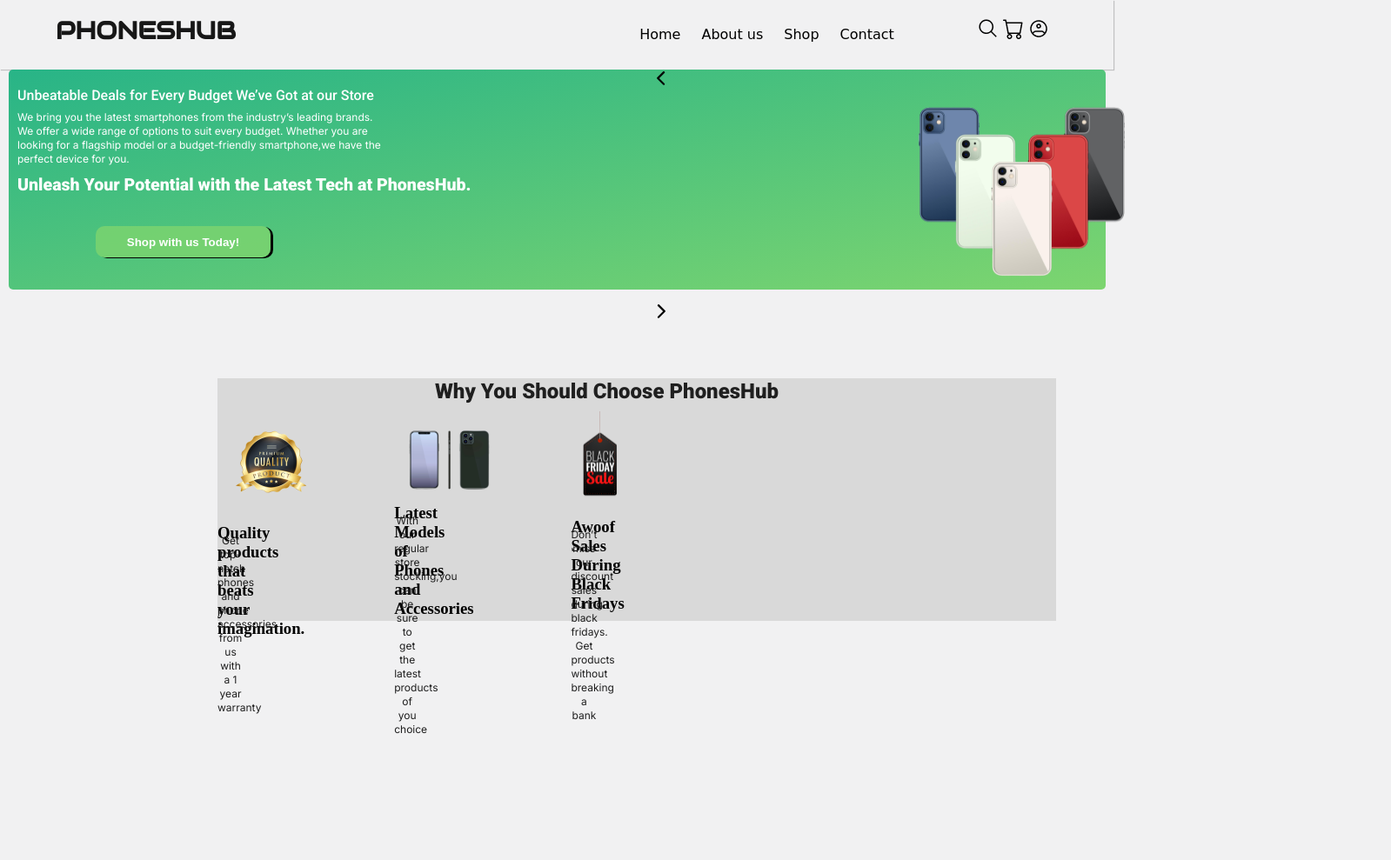
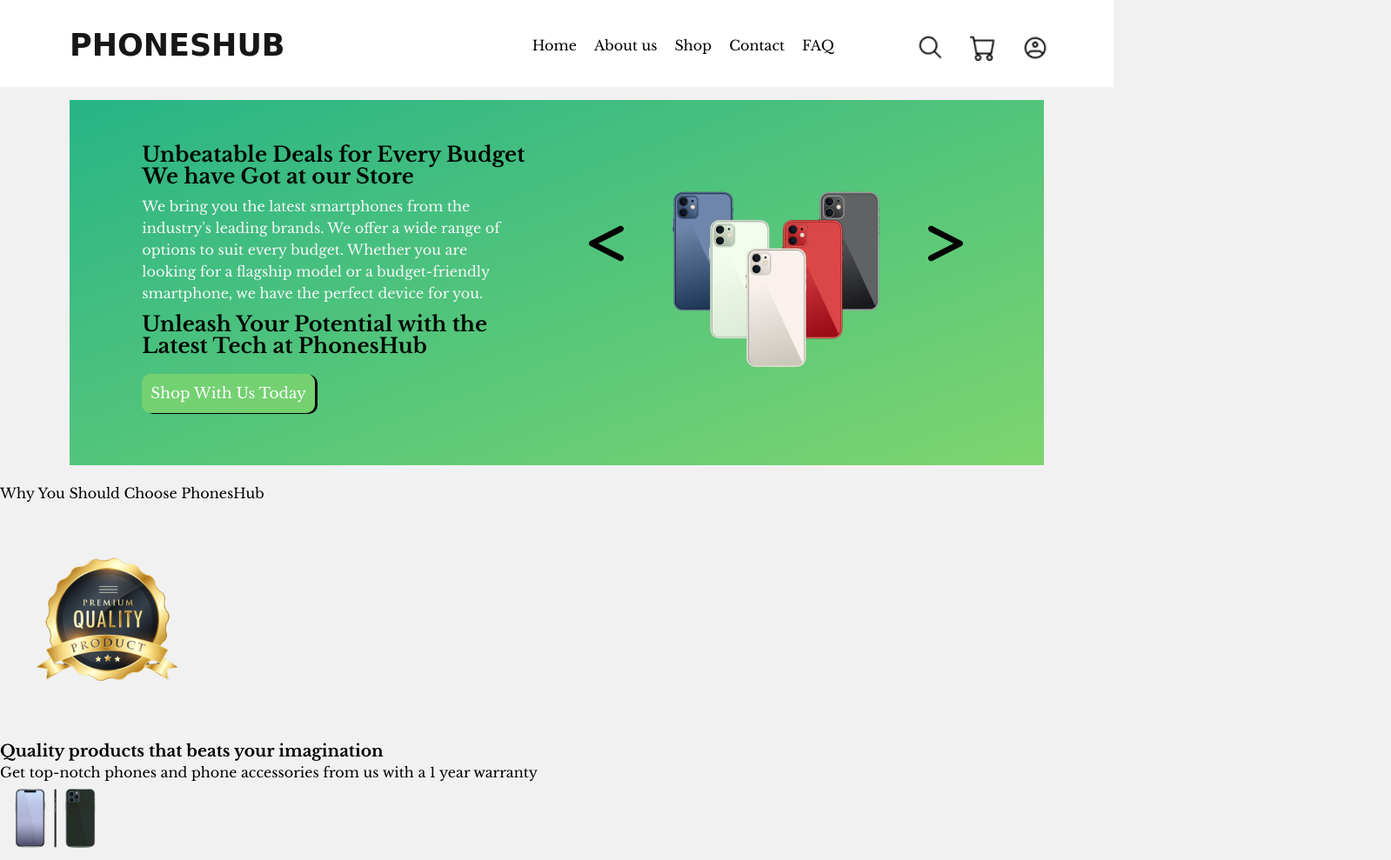
Before and after one commit to Don-Wealth/Phones-hub, a plain HTML site: page E-commerce Website/index.html in a window 1280 px wide. Shown: the top 989 px of the page at 87% size, 1599 px wide, since content can reach past the window. Before the commit the page ends 847 px from the top, so only its background shows below. Drawn offline with nearby package versions, Linux system fonts and the light colour scheme; a web font is replaced by a local one.

Commit message:
initial commit

```diff
--- a/E-commerce Website/css/styles.css
+++ b/E-commerce Website/css/styles.css
@@ -1,277 +1,154 @@
 * {
-	margin: 0;
-	padding: 0;
-	box-sizing: border-box;
-	/* font-family: "Roboto", sans-serif; */
-
+  box-sizing: border-box;
+  margin: 0;
+  padding: 0;
 }
 
 body {
-	height: 100vh;
-	background-color: #F1F1F2;
+  height: 100vh;
+  background-color: #f1f1f2;
+  font-family: "Libre Baskerville", serif;
+  line-height: 25px;
+  position: absolute;
 }
 
-/* NAVIGATION BAR MENU */
+/** navBar **/
 
-.container {
-	width: 90%;
-	margin: 0 auto;
-	clear: both;
+.header-container {
+  position: fixed;
+  top: 0;
+  background-color: white;
+  height: 100px;
+  width: 100%;
+  padding: 0 60px;
+  display: flex;
+  justify-content: space-between;
 }
 
-/* a {
-	font-family: 'Audiowide', cursive;
-} */
-
-#brand>img {
-	z-index: 1;
-	color: #28b487;
-	margin-bottom: 50px;
+.logo {
+  text-decoration: none;
+  margin: 40px 20px;
+  color: #171717;
+  font-size: 35px;
+  font-style: normal;
+  font-weight: 900;
+  font-family: "Audiowide", cursive;
 }
 
-nav {
-	background-color: #F1F1F2;
-	height: 80px;
-	line-height: 80px;
-	box-shadow: 1px 1px 1px rgba(0, 0, 0, 0.2);
-	/* position: fixed; */
-	top: 0;
-	left: 0;
-	width: 100%;
-	z-index: 9998;
-	transition: all 0.5s;
-	&.scrollUp transform: translateY(-80px);
+.nav-list-items ul {
+  display: flex;
+  flex-direction: row;
+  justify-content: space-evenly;
+  gap: 20px;
+  margin: 40px 20px;
 }
 
-ul.navbar-menu {
-	margin: 0;
-	padding: 0;
-	display: inline-block;
-	float: right;
+.nav-list-items ul > a {
+  text-decoration: none;
 }
 
-li {
-	display: inline-block;
-	margin: 0 10px;
-	font-family: 'Big Shoulders Inline 	Display', cursive;
+.nav-list {
+  list-style-type: none;
+  color: black;
+  transition: 0.4s;
 }
 
-.icon {
-	margin-top: 0px;
+ .nav-list:hover {
+  cursor: pointer;
+  background-color: #75d272;
+  color: white;
+  padding: 3px 10px;
+  border-radius: 3px;
+  box-shadow: black 1px 1px;
 }
 
-a {
-	display: inline-block;
-	text-decoration: none;
-	margin-right: 20%;
-	color: #171717;
-	font-size: 28px;
-	font-style: normal;
-	font-weight: 800;
-	line-height: 30px;
-	font-family: 'Audiowide', cursive;
+.nav-list:active {
+  box-shadow: none;
+  background-color: rgba(125, 213, 111, 0.7);
+  transition: all ease-in-out 0.3s;
 }
 
-;
-
-a#brand {
-	text-transform: uppercase;
-	float: left;
-	font-weight: 800;
-	font-size: 20px;
+.nav-icons {
+  display: flex;
+  justify-content: space-evenly;
 }
 
-.top-button {
-	background: none;
-	width: 30px;
-	height: 40px;
-	margin-top: 20px;
-	border: none;
-	float: right;
-	display: inline-block;
-	cursor: pointer;
-	display: none;
+.nav-icons img {
+  width: 30px;
+  height: 30px;
+  margin: 40px 15px;
 }
 
-span {
-	width: 30px;
-	height: 40px;
-	height: 2px;
-	/* background: #333; */
-	/* display: inline-block; */
-	margin: 5px 0;
+.nav-icons img:hover {
+  transform: scale(1.1);
+  cursor: pointer;
 }
 
-/* TOP CONTAINER CONTENT  */
-.top-container {
-	background: linear-gradient(to left top, #7dd56f, #28b487);
-	display: inline-flex;
-	width: 98.5%;
-	height: 253px;
-	flex-shrink: 0;
-	margin: 0px 10px 0px 10px;
-	border-radius: 5px;
+/** Section-one - home **/
+
+.home {
+  background: linear-gradient(to left top, #7dd56f, #28b487);
+  margin: 115px 80px 20px;
+  display: flex;
+  padding: 50px 10px;
+  justify-content: space-evenly;
 }
 
-.upper-column {
-	display: inline-flex;
-	flex-direction: column;
-	align-items: flex-start;
-	gap: 7px;
-	line-height: 50px;
-	width: 630px;
-	height: 124px;
-	color: #FFFFFF;
-	margin: 20px 0px 0px 10px;
+.left,
+.right {
+  width: 40%;
+  color: rgb(1, 10, 4);
 }
 
-.upper-column>h4 {
-	color: #fff;
-	text-shadow: 0px 4px 4px 0px rgba(0, 0, 0, 0.25);
-	font-family: Roboto;
-	font-size: 16px;
-	font-style: normal;
-	font-weight: 500;
-	line-height: 20px;
+.home-img-container {
+  display: flex;
+  align-items: center;
+  gap: 50px;
 }
 
-h4+p {
-	display: flex;
-	width: 430px;
-	flex-direction: column;
-	color: #fff;
-	font-family: 'Inter', sans-serif;
-	font-size: 12px;
-	font-style: normal;
-	font-weight: 400;
-	line-height: 16px;
+.right > img {
+  width: 250px;
 }
 
-h4+p+h3 {
-	#FFFFFF;
-	font-family: 'Roboto', sans-serif;
-	font-size: 19.6px;
-	font-style: normal;
-	font-weight: 800;
-	line-height: 30px;
+.right > .arrow {
+  width: 40px;
+  margin-bottom: 90px;
 }
 
-.top-img {
-	align-content: end;
-	width: 249px;
-	height: 249px;
-	margin: 0px 100px 0px 100px;
+.left {
+  display: flex;
+  flex-direction: column;
+  justify-content: space-evenly;
+  gap: 10px;
 }
 
-
-.top-img>img {
-	width: 249px;
-	height: 240px;
-	flex-shrink: 0;
-	margin: 0px 300px 0px 300px;
+.home > .left > p {
+  color: #f7f7f7;
 }
 
-.arrow {
-	top: -50;
-	bottom: 100px;
+.home > .left > .shop-btn {
+  color: white;
+  background-color: rgba(125, 213, 111, 0.8);
+  width: fit-content;
+  padding: 10px;
+  border-radius: 10px;
+  margin: 10px 0;
+  font-size: 17px;
+  box-shadow: black 3px 1px;
+  transition: 0.4s;
 }
 
-.top-container-button {
-
-	position: absolute;
-	margin: 180px 100px;
+.home > .left > .shop-btn:hover {
+  background-color: rgba(125, 213, 111, 0.5);
+  cursor: pointer;
 }
 
-.top-container-button>button {
-	border: none;
-	width: 201px;
-	height: 36px;
-	flex-shrink: 0;
-	border-radius: 10px;
-	box-shadow: black 3px 1px;
-	padding: 10px 30px;
-	background-color: rgba(125, 213, 111, .8);
-	color: #fff;
-	font-weight: 700;
-	transition: .4s;
+.home > .left > .shop-btn:active {
+  box-shadow: none;
 }
 
-.top-container-button>button:active {
-	box-shadow: none;
-	background-color: rgba(125, 213, 111, .5);
-	transition: all ease-in 0.3s;
-}
-
-
-/* button {
-	font-family: 'Roboto', sans-serif;
+/** Section-two - about us **/
+/* .about-container {
+	display: grid;
+	grid-template-columns: 1fr 1fr 1fr;
 } */
-
-/* SECOND CONTAINER */
-.second-container {
-	background-color: #D9D9D9;
-	width: 964px;
-	height: 279px;
-	flex-shrink: 0;
-	margin: 8% 250% 50% 250px;
-}
-
-/* Heading */
-.topic {
-	width: 395px;
-	height: 30px;
-	margin: 10px 1% 0px 250px;
-}
-
-.topic>h3 {
-	color: #1F1F1F;
-	font-family: 'Roboto', sans-serif;
-	font-size: 24px;
-	font-style: normal;
-	font-weight: 800;
-	line-height: 30px;
-	height: 30px;
-	width: 471px;
-}
-
-.inner-container {
-	display: inline-flex;
-	flex-direction: row;
-	align-items: center;
-	align-self: center;
-	gap: 20%;
-}
-
-.vector1>img {
-	width: 127px;
-	height: 132px;
-	flex-shrink: 0;
-}
-
-.vector2>img {
-
-	width: 127px;
-	height: 84.667px;
-	flex-shrink: 0;
-}
-
-.vector3>img {
-	width: 127px;
-	height: 117.299px;
-	flex-shrink: 0;
-}
-
-.vector {
-	display: flex;
-	flex-direction: column;
-}
-
-span>p {
-	color: #1F1F1F;
-	text-align: center;
-	font-family: Inter;
-	font-size: 12px;
-	font-style: normal;
-	font-weight: 400;
-	line-height: 16px;
-}
--- a/E-commerce Website/index.html
+++ b/E-commerce Website/index.html
@@ -1,101 +1,103 @@
 <!DOCTYPE html>
 <html lang="en">
-
   <head>
-		<meta charset="UTF-8">
-		<meta name="viewport" content="width=device-width, initial-scale=1.0">
-		<link rel="stylesheet" href="css\styles.css">
-		<link rel="shortcut icon" href="images\logo\logo.jpg" type="image/x-icon">
-		<style>
-			@import url('https://fonts.googleapis.com/css2?family=Audiowide&family=Big+Shoulders+Inline+Display:wght@100;200;300;400;600;700;800;900&family=Inter:wght@100;200;300;400;500;600;700;800;900&family=Montserrat:ital,wght@0,100;0,200;0,300;0,400;0,500;0,600;0,700;0,800;0,900;1,100;1,200;1,300;1,400;1,500;1,600;1,700;1,800;1,900&family=Roboto:ital,wght@0,100;0,300;0,400;0,500;0,700;0,900;1,100;1,300;1,400;1,500;1,700;1,900&display=swap');
-		</style>
+    <meta charset="UTF-8" />
+    <meta name="viewport" content="width=device-width, initial-scale=1.0" />
+    <link rel="stylesheet" href="css\styles.css" />
+    <link rel="shortcut icon" href="images/LOGO/logo.jpg" type="image/x-icon" />
+    <link rel="preconnect" href="https://fonts.googleapis.com" />
+    <link rel="preconnect" href="https://fonts.gstatic.com" crossorigin />
+    <link
+      href="https://fonts.googleapis.com/css2?family=Libre+Baskerville:wght@400;700&display=swap"
+      rel="stylesheet"
+    />
     <title>Phones Hub</title>
   </head>
-
   <body>
-		<nav>
-			<div class="container">
-				<a href="#" id="brand">PHONESHUB</a>
-				<button class="top-button">
-					<span></span>
-					<span></span>
-					<span></span>
-				</button>
-
-				<ul class="navbar-menu">
-					<li>Home</li>
-					<li>About us</li>
-					<li>Shop</li>
-					<li>Contact</li>
-					<li></li>
-					<li></li>
-					<li></li>
-					<li>
-						<span><img src="images\carbon_search.png" alt=""></span>
-						<span><img src="images\bi_cart.png" class="icon" alt=""></span>
-						<span><img src="images\iconamoon_profile-circle-light.png" class="icon" alt=""></span>
-					</li>
+    <header>
+      <nav class="header-container">
+        <a href="#" class="logo">PHONESHUB</a>
+        <div class="line"></div>
+        <div class="line"></div>
+        <div class="line"></div>
+        <div class="nav-list-items">
+          <ul>
+            <a href="#home"><li class="nav-list">Home</li></a>
+            <a href="#about"><li class="nav-list">About us</li></a>
+            <a href=""><li class="nav-list">Shop</li></a>
+            <a href=""><li class="nav-list">Contact</li></a>
+            <a href=""><li class="nav-list">FAQ</li></a>
           </ul>
         </div>
-
+        <div class="nav-icons">
+          <img src="images/carbon_search.png" alt="" />
+          <img src="images/bi_cart.png" alt="" />
+          <img src="images/iconamoon_profile-circle-light.png" alt="" />
+        </div>
       </nav>
-		<div>
-			<div class="top-container">
-				<div class="upper-column">
-					<h4>Unbeatable Deals for Every Budget We’ve Got at our Store</h4>
-					<p>We bring you the latest smartphones from the industry’s leading brands. We offer a wide range of
-						options to suit every budget. Whether you are looking
-						for a flagship model or a budget-friendly smartphone,we have the perfect device for you.</p>
-					<h3>Unleash Your Potential with the Latest Tech at PhonesHub.</h3>
+    </header>
+    <main>
+      <section class="home" id="home">
+        <div class="left">
+          <h2>Unbeatable Deals for Every Budget We have Got at our Store</h2>
+          <p>
+            We bring you the latest smartphones from the industry's leading
+            brands. We offer a wide range of options to suit every budget.
+            Whether you are looking for a flagship model or a budget-friendly
+            smartphone, we have the perfect device for you.
+          </p>
+          <h1>Unleash Your Potential with the Latest Tech at PhonesHub</h1>
+          <div class="shop-btn">Shop With Us Today</div>
         </div>
-				<div class="top-img">
-					<span class="arrow left"><img src="images\left-arrow.png" alt=""></span>
-					<img src="images\PHONES-removebg-preview 1.png" alt="">
-					<span class="arrow left"><img src="images\right-arrow.png" alt=""></span>
+        <div class="home-img-container right">
+          <img
+            src="images/less-than-solid.svg"
+            alt=""
+            class="arrow less-than"
+          />
+          <img src="images/PHONES-removebg-preview 1.png" alt="" />
+          <img
+            src="images/greater-than-solid.svg"
+            alt=""
+            class="arrow greater-than"
+          />
         </div>
-				<div class="top-container-button">
-					<button>Shop with us Today!</button>
+      </section>
+      <section class="about" id="about">
+        <div class="about-container">
+          <span class="why">Why You Should Choose PhonesHub</span>
+          <div class="about-items">
+            <img
+              src="images/premium_quality_label-removebg-preview 1.png"
+              alt=""
+            />
+            <h3>Quality products that beats your imagination</h3>
+            <p>
+              Get top-notch phones and phone accessories from us with a 1 year
+              warranty
+            </p>
+          </div>
+          <div class="about-items">
+            <img src="images/6070873_3105004-removebg-preview 1.png" alt="" />
+            <h3>Latest Models of Phones and Accessories</h3>
+            <p>
+              With our regular store stocking,you can be sure to get the latest
+              products of you choice
+            </p>
+          </div>
+          <div class="about-items">
+            <img
+              src="images/black_friday_sales-removebg-preview 1.png"
+              alt=""
+            />
+            <h3>Awoof Sales During Black Fridays</h3>
+            <p>
+              Don't miss our discount sales during black fridays. Get products
+              without breaking a bank
+            </p>
           </div>
         </div>
-
-		</div>
-
-		<div class="second-container">
-			<div class="topic">
-				<h3>
-					Why You Should Choose PhonesHub
-				</h3>
-			</div>
-			<div class="inner-container">
-				<div class="vector1 vector"><img src="images\premium_quality_label-removebg-preview 1.png" alt="">
-					<span>
-						<h3>Quality products that beats your imagination.</h3>
-					</span>
-					<span>
-						<p>Get top-notch phones and phone accessories from us with a 1 year warranty</p>
-					</span>
-				</div>
-				<div class="vector2 vector">
-					<img src="images\6070873_3105004-removebg-preview 1.png" alt="">
-					<span>
-						<h3>Latest Models of Phones and Accessories</h3>
-					</span>
-					<span>
-						<p>With our regular store stocking,you can be sure to get the latest products of you choice</p>
-					</span>
-				</div>
-				<div class="vector3 vector">
-					<img src="images\black_friday_sales-removebg-preview 1.png" alt="">
-					<span>
-						<h3>Awoof Sales During Black Fridays</h3>
-					</span>
-					<span>
-						<p>Don’t miss our discount sales during black fridays. Get products without breaking a bank</p>
-					</span>
-				</div>
-			</div>
-
-		</div>
+      </section>
+    </main>
   </body>
-
 </html>
```
Also changed, not shown: E-commerce Website/images/LOGO1.png (added), E-commerce Website/images/greater-than-solid.svg (added), E-commerce Website/images/less-than-solid.svg (added). Lines whose indentation alone changed are shown as unchanged.
